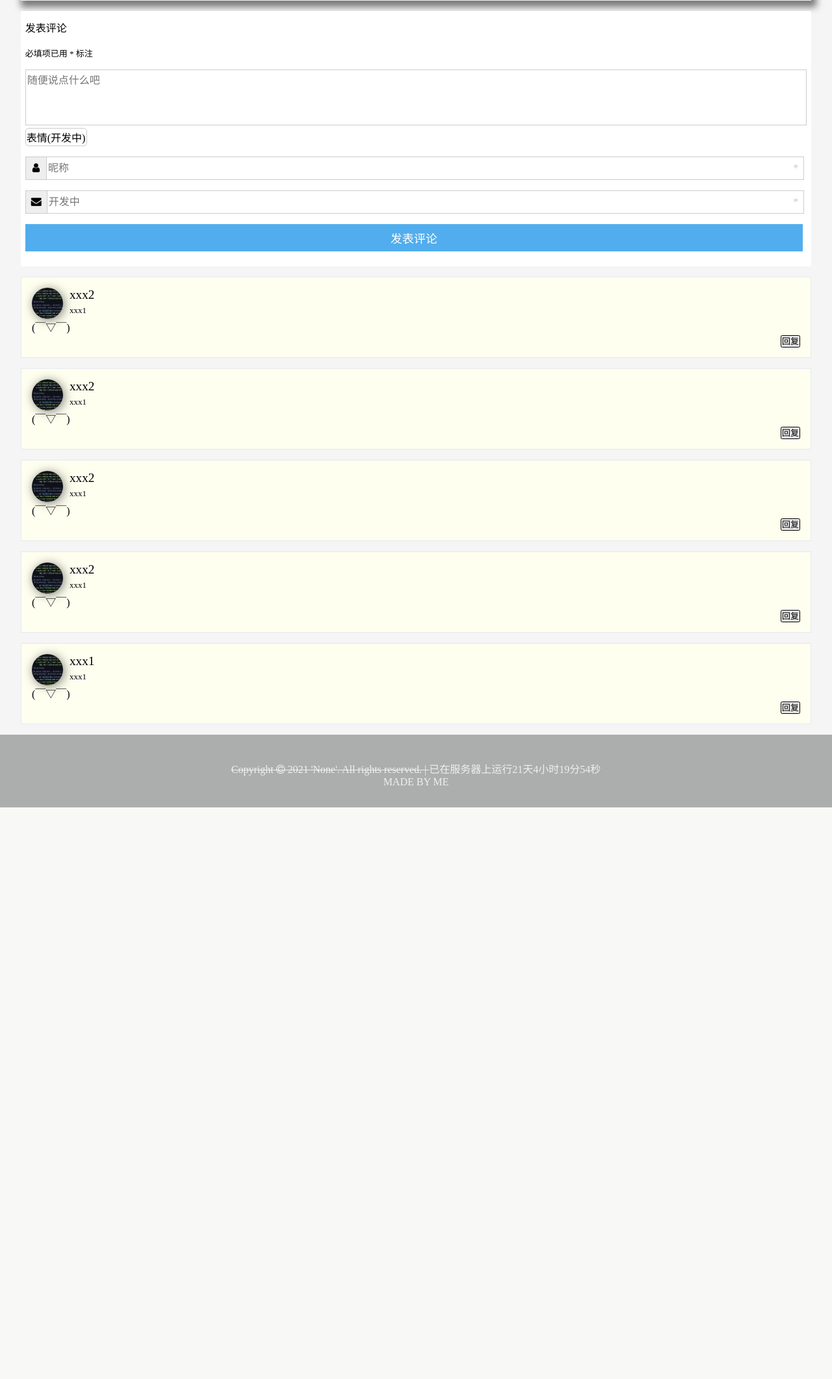
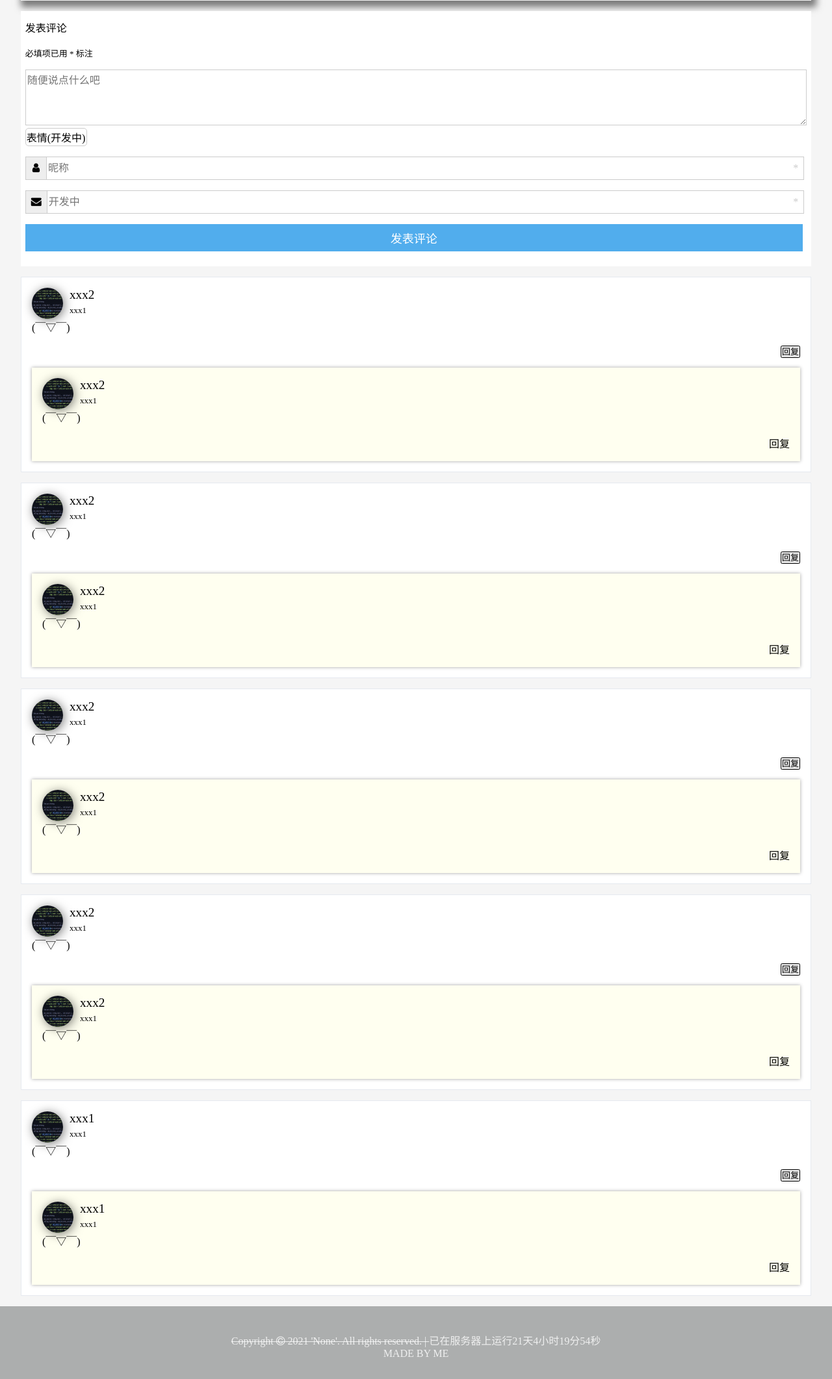
Before and after one commit to XDKDEX/Blog, a PHP site: page /container/index.php?r=2 in a window 1280 px wide. Shown: the part 405-2528 px from the top of the page at 65% size. Before the commit the page ends 1648 px from the top, so only its background shows below. Run offline with PHP 8.4, Linux system fonts and the light colour scheme.

Commit message:
Add files via upload

```diff
--- a/container/1.json
+++ b/container/1.json
@@ -1 +1 @@
-{"Title":"\u6d4b\u8bd5","Time":"2022-07-04","Read":30,"Live":74,"Simple":"\u6d4b\u8bd5\u4e3b\u9898\u81ea\u5236\u4e3b\u9898","Container":"<h3>\u6d4b\u8bd5\u5b50\u6807\u9898<\/h3><p>\u6d4b\u8bd5\u6b63\u6587<\/p><div class='code'><code><span>\/\/\u6d4b\u8bd5\u4ee3\u7801<\/span><br>print('Hello World');<\/code><br><code>print('Hello World');<\/code><\/div><img src='\/container\/123.jpg'>","Comments":{"ID":{"1":{"Name":"xxx1","Icon":"","Time":"xxx1","Text":"<span>(\uffe3\u25bd\uffe3)<\/span>","Reply":{"ReplyID":{"1":{"Name":"Reply1","Icon":"","Time":"Reply1","Text":"Reply<span>(\uffe3\u25bd\uffe3)<\/span>"}}}},"2":{"Name":"xxx2","Time":"xxx1","Text":"<span>(\uffe3\u25bd\uffe3)<\/span>"}}}}
+{"Title":"\u6d4b\u8bd5","Time":"2022-07-04","Read":41,"Live":77,"Simple":"<d>\u6d4b\u8bd5\u4e3b\u9898\u81ea\u5236\u4e3b\u9898<\/d>\u6d4b\u8bd5\u4e3b\u9898\u81ea\u5236\u4e3b\u9898","Container":"<h3>\u6d4b\u8bd5\u5b50\u6807\u9898<\/h3><p><d>\u6d4b\u8bd5\u4e3b\u9898\u81ea\u5236\u4e3b\u9898<\/d>\u6d4b\u8bd5\u6b63\u6587<\/p><div class='code'><code><span>\/\/\u6d4b\u8bd5\u4ee3\u7801<\/span><br>print('Hello World');<\/code><br><code>print('Hello World');<\/code><\/div><img src='\/container\/123.jpg'>","Comments":{"ID":{"1":{"Name":"xxx1","Icon":"","Time":"xxx1","Text":"<span>(\uffe3\u25bd\uffe3)<\/span>","Reply":{"ReplyID":{"1":{"Name":"Reply1","Icon":"","Time":"Reply1","Text":"Reply<span>(\uffe3\u25bd\uffe3)<\/span>"},"2":{"Name":"Reply1","Icon":"","Time":"Reply1","Text":"Reply<span>(\uffe3\u25bd\uffe3)<\/span>"}}}},"2":{"Name":"xxx2","Time":"xxx1","Text":"<span>(\uffe3\u25bd\uffe3)<\/span>"}}}}
--- a/container/css/mian.css
+++ b/container/css/mian.css
@@ -17,7 +17,7 @@
     padding: 8px;
 }
 section{
-    background: ivory;
+    background: #fff;
     margin-bottom: 1em;
     padding: 0;
     border: 1px solid #e5e9ef;
@@ -26,6 +26,14 @@
     padding: 0;
     margin-left: 1em;
 }
+section .Text{
+    margin-bottom: 1em;
+}
+section .Comments{
+    background: transparent;
+    box-shadow: 0 0 1px #333;
+}
+
 textarea{
     background: #eee;
     background-color: transparent;
@@ -43,6 +51,16 @@
     padding: 10px;
     font-size: 16px;
 }
+d{
+    background-color: black;
+    transition: color .6s;
+}d:hover{
+    color:white;
+}
+
+
+
+
 .container{
     padding-bottom: 1em;
     background-color: #f5f5f5;
@@ -101,6 +119,7 @@
 
 .Comments{
     background-color: #fff;
+    text-align: start;
     margin-top: 1em;
     padding: 0.8em 10pt 5pt 5pt;
     margin-bottom: 1em;
@@ -133,6 +152,7 @@
 .Comments-Sendarea-Text{
     width: 100%;
     height: 5em;
+    resize: auto;
 }
 .Comments-Sendarea-User{
 
@@ -234,11 +254,23 @@
 .Reply{
     text-align:end;
     padding-right: 1em;
+    padding-bottom: 1em;
 }
-.Reply a{
+.ReplyArea{
     background-color: #e5e5e5;
     border: 1px solid;
     padding: 1px;
     font-size: small;
     border-radius: 2.5px;
 }
+
+
+.Reply-Area{
+    background: ivory;
+    padding-top: 1em;
+    margin-right: 1em;
+    box-shadow: 0px 0px 5px 0px #33333373;
+}
+.ReplyCannel{
+    float: right;
+}
--- a/css/basic.css
+++ b/css/basic.css
@@ -105,7 +105,6 @@
 
 
 .background{
-    background-image:url("../img/background/day.jpg");
     position: fixed;
     width: 100%;
     height: 100%;
--- a/css/main.css
+++ b/css/main.css
@@ -2,7 +2,8 @@
     text-shadow: 2px 2px 5px #f3f3f3;
 }
 .placeholder{
-    padding:  3em 1em 1em 1em;
+    background-image: url(../img/background/back.jpg);
+    padding: 3em 1em 2em 1em;
     color: #ffffff;
     text-align: center;
     align-items: center;
--- a/js/main.js
+++ b/js/main.js
@@ -146,18 +146,36 @@
 function SendComments_emoji(ID){
     document.getElementById('Comments-Send-Text-Get').value = document.getElementById('Comments-Send-Text-Get').value + "";
 }
-function Reply(subkey,ID){
-    if(subkey!==false){
-        var httpRequest = new XMLHttpRequest();//第一步：创建需要的对象
-        httpRequest.open('POST', '../container/action.php', true); //第二步：打开连接
-        httpRequest.setRequestHeader("Content-type","application/json");//设置请求头 注：post方式必须设置请求头（在建立连接后设置请求头）
-        httpRequest.send("Live "+S);//发送请求 将情头体写在send中
-    }else{
+
+
+function ReplyArea(){
+    document.getElementById("Reply").innerHTML = "<div class='Comments'><span>回复</span><a class='ReplyCannel' onclick='ReplyCannel()'>取消</a><br><br><h8>必填项已用 * 标注</h8><div class='Comments-Sendarea'><textarea id='Reply-Comments-Send-Text-Get' class='Comments-Sendarea-Text' placeholder=''></textarea><div class='Comments-Sendarea-emoji'><a>表情(开发中)</a></div></div><div class='Comments-Sendarea-User'><div class='Comments-Sendarea-User-Icon'><i class='fa fa-user'></i></div><div class='Comments-Sendarea-User-Text'><textarea id='Reply-Comments-Send-User-Get' class='Comments-Sendarea-User-Text' placeholder='昵称(不填则)'></textarea></div><span class='need'>*</span></div><div class='Comments-Sendarea-Email'><div class='Comments-Sendarea-Email-Icon'><i class='fa fa-envelope'></i></div><div class='Comments-Sendarea-Email-Text'><textarea disabled='' id='Comments-Sendarea-Email-Get' class='Comments-Sendarea-Email-Text' placeholder='开发中'></textarea></div><span class='need'>*</span></div><a onclick='SendComments()'><div class='Comments-Sendarea-Send'><span>发表评论</span></div></a></div></div>";
+
+}
+function ReplyCannel(){
+    document.getElementById("Reply").innerHTML = "<a class='ReplyArea' onclick='ReplyArea()'>回复</a>";
+}
 
 
 
+
+function Reply(subkey,ID){
+    if(document.getElementById('Reply-Comments-Send-Text-Get').value === ''){
+        alert("请输入内容!");
+    }else{
+
+        if(subkey!==false){
+            Text = document.getElementById('Reply-Comments-Send-Text-Get').value;
+        }else{
+            var httpRequest = new XMLHttpRequest();//第一步：创建需要的对象
+            httpRequest.open('POST', '../container/action.php', true); //第二步：打开连接
+            httpRequest.setRequestHeader("Content-type","application/json");//设置请求头 注：post方式必须设置请求头（在建立连接后设置请求头）
+            httpRequest.send("Reply "+ID);//发送请求 将情头体写在send中
+
+        }
+        console.log(subkey,ID);
+    console.log(subkey,ID,Text);
     }
-    console.log(subkey,ID);
 }
 
 
```
Also changed, not shown: container/action.php (+15 -0 lines), container/index.php (+25 -0 lines), img/background/back.jpg (added).
